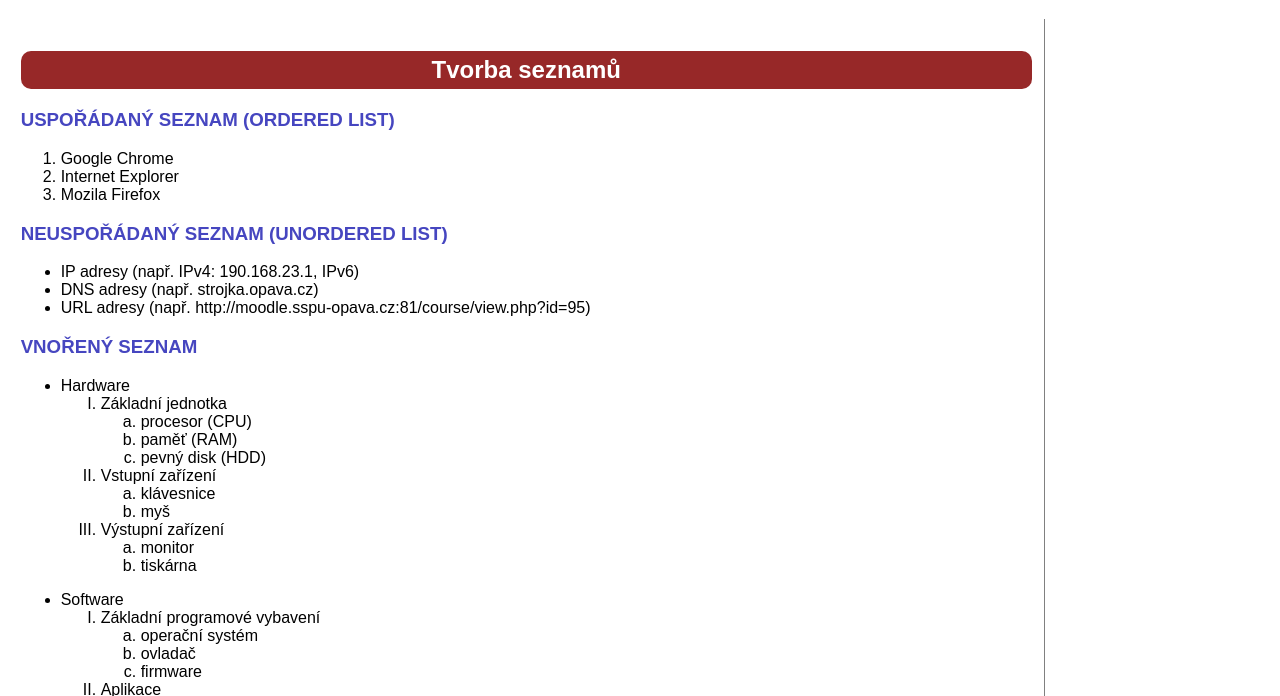
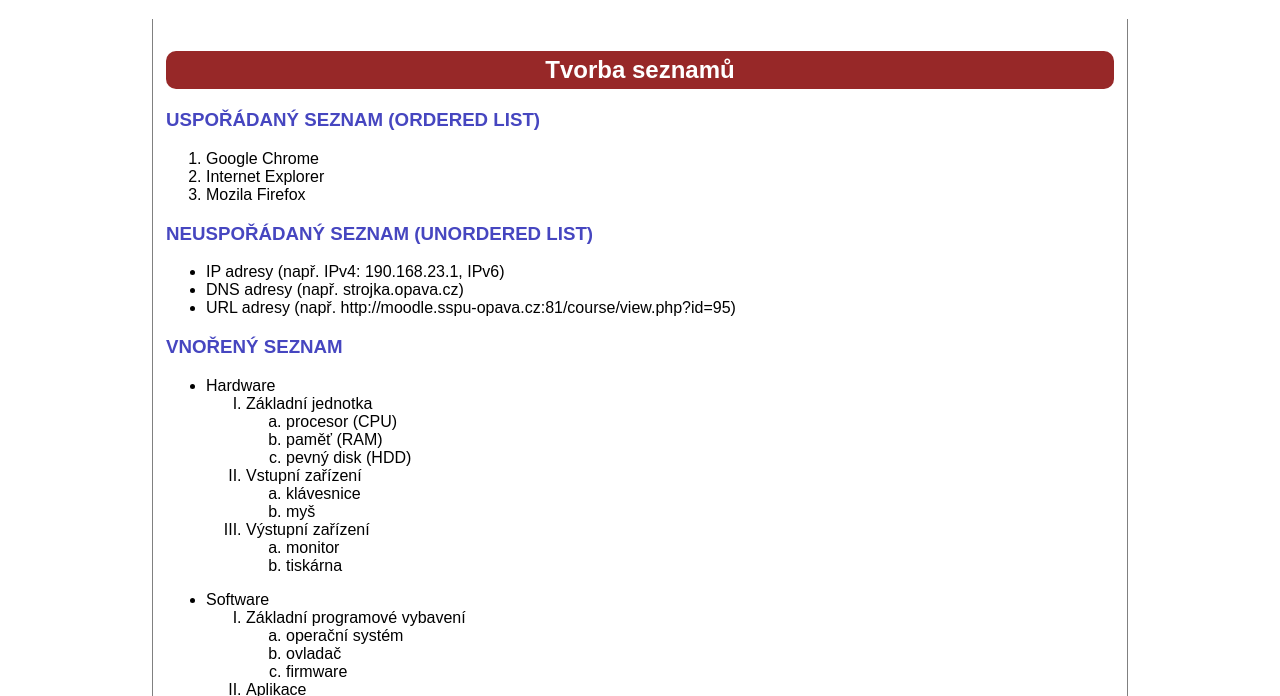
Before and after one commit to it2319/it2319.github.io, a plain HTML site: page index.html in a window 1280 px wide. Shown: the part 61-757 px from the top of the page. Drawn offline with Linux system fonts and the light colour scheme.

Commit message:
Update style.css

```diff
--- a/style.css
+++ b/style.css
@@ -8,8 +8,8 @@ table, thead, tr, th, td{
 }
 .dcm{
     background-color: white;
-    max-width:80%;
-    margin-left:10%
+    width:75%;
+    margin:0 auto;
     border-left: solid;
     border-right: solid;
     border-color: gray;
```
